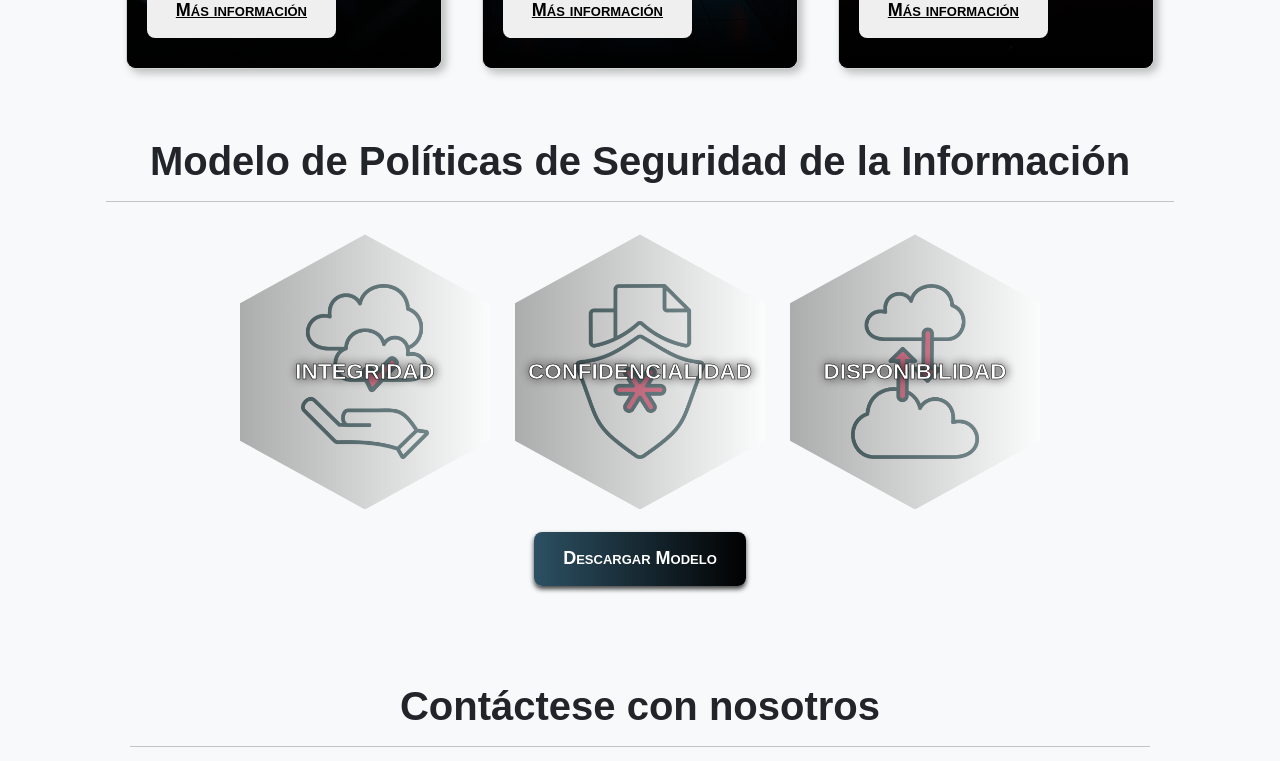
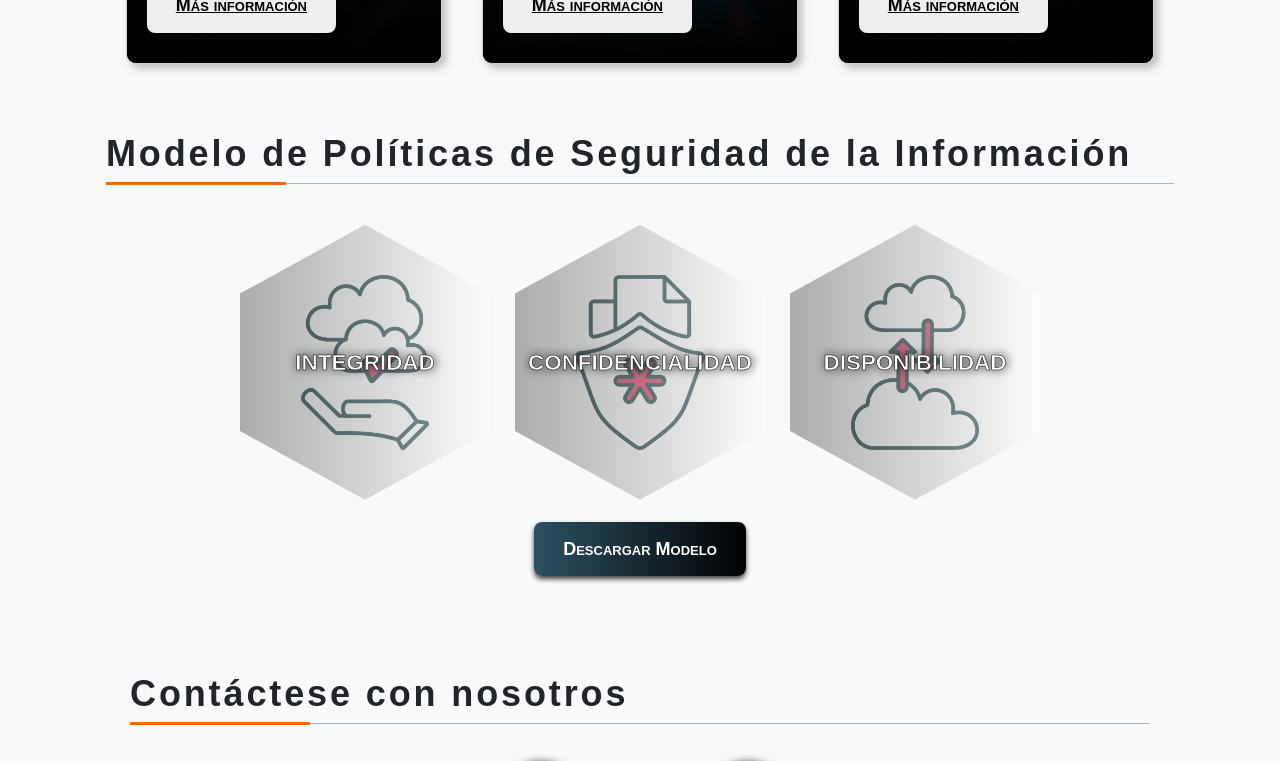
Before and after one commit to hernanr9317/sampleFrontendNextJs, a Next.js app: page / in a window 1280 px wide. Shown: the part 1220-1981 px from the top of the page. Built offline with nearby package versions, Linux system fonts and the light colour scheme; no server answers.

Commit message:
add heading styles

```diff
--- a/components/Contacto/index.jsx
+++ b/components/Contacto/index.jsx
@@ -7,10 +7,11 @@ import MapLocation from './MapLocation';
 export const Contacto = () => {
   return (
     <div id="contacto" className="p-5">
-      <center>
-        <h1>Contáctese con nosotros</h1>
-      </center>
-      <hr />
+      <h1 className="heading-1">Contáctese con nosotros</h1>
+      <div className="divider-1">
+        {' '}
+        <span></span>
+      </div>
       <Container className="contacto-contianer">
         <ContactoCol icon={mapa} text="Marcelo T. de Alvear 154" />
         <ContactoCol icon={telefono} text="362-4448000 | Int. 8211" />
--- a/components/Info/index.jsx
+++ b/components/Info/index.jsx
@@ -7,8 +7,11 @@ import normativa from '../../public/assets/info/normativa.webp';
 export const Info = () => {
   return (
     <div id="info" className="container-fluid mt-5 mb-5 infoContainer">
-      <h1 className="text-center title">Informáte</h1>
-      <hr />
+      <h1 className="heading-1">Informáte</h1>
+      <div className="divider-1">
+        {' '}
+        <span></span>
+      </div>
       <Container>
         <div className="col-container">
           <InfoCol
--- a/components/ModeloSeguridad/index.jsx
+++ b/components/ModeloSeguridad/index.jsx
@@ -26,10 +26,13 @@ export const ModeloSeguridad = () => {
   return (
     <div id="modelo" className="container-fluid modeloContainer">
       <Container>
-        <h1 className="text-center">
+        <h1 className="heading-1">
           Modelo de Políticas de Seguridad de la Información
         </h1>
-        <hr />
+        <div className="divider-1">
+          {' '}
+          <span></span>
+        </div>
         <ul className="honeycomb">
           <ModelCol title={'Integridad'} src={integridad} />
           <ModelCol title={'Confidencialidad'} src={confidencialidad} />
--- a/styles/globals.scss
+++ b/styles/globals.scss
@@ -20,7 +20,7 @@
 
 
 body {
-  background-color: rgb(245, 245, 245);
+  background-color: rgb(234, 234, 234);
   font-family: 'Poppins', sans-serif;
   overflow-x: hidden;
 
@@ -47,4 +47,30 @@ body {
     box-shadow: 0px 3px 5px 0px rgba(0,0,0,0.75);
     }
   }
+
+  .heading-1 {
+		font-size: 30px;
+		letter-spacing: 0.08em;
+		font-weight: 600;
+		text-shadow: 0 1px 1px #FFFFFF;
+
+    @include desktop(){
+      font-size: 36px;
+    }
+  }
+
+  .divider-1 {
+		border-bottom: 1px solid #adb5bd;
+		height: 1px;
+		margin: 0.5em 0px 1.5em;
+  }
+
+  .divider-1 span {
+		display: block;
+		background-color: #F60;
+    margin-top: -1px;
+		width: 180px;
+		height: 3px;
+    position: absolute;
+  }
 }
```
